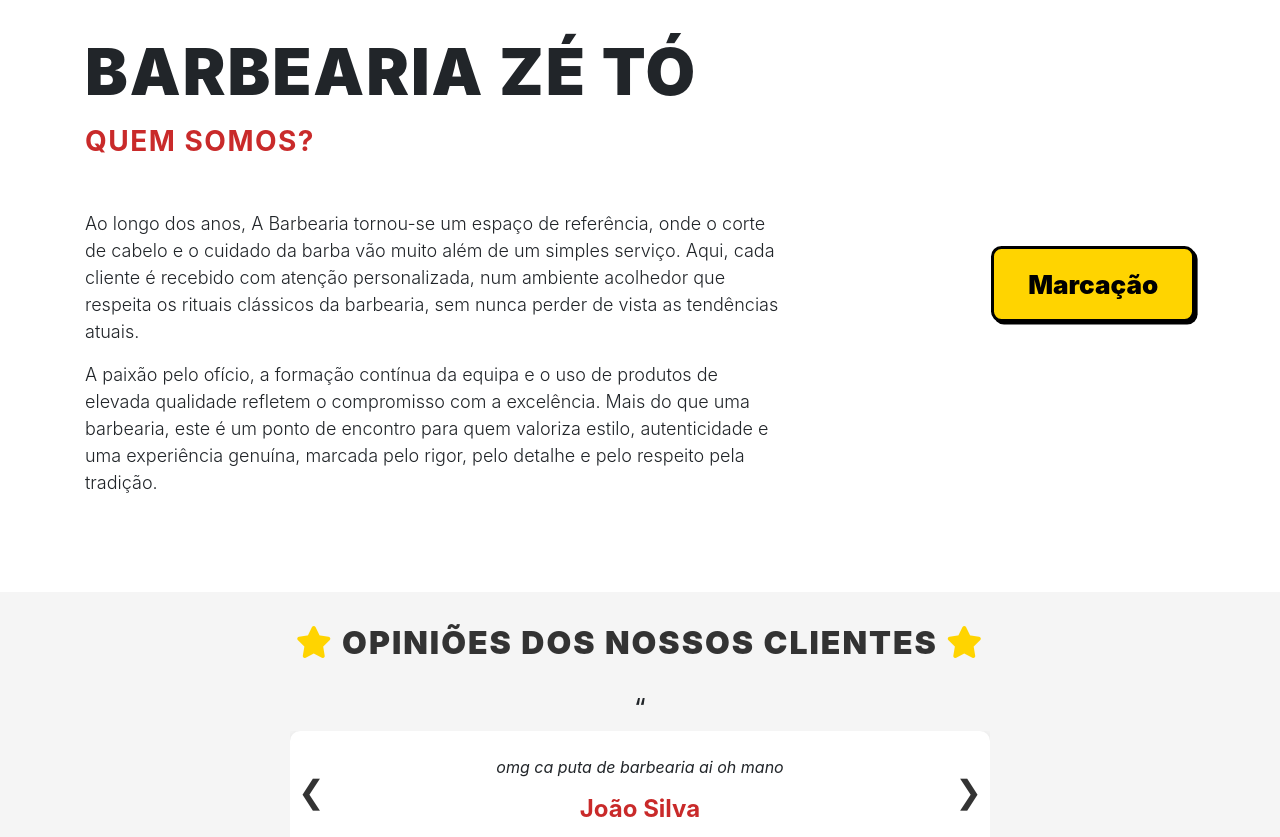
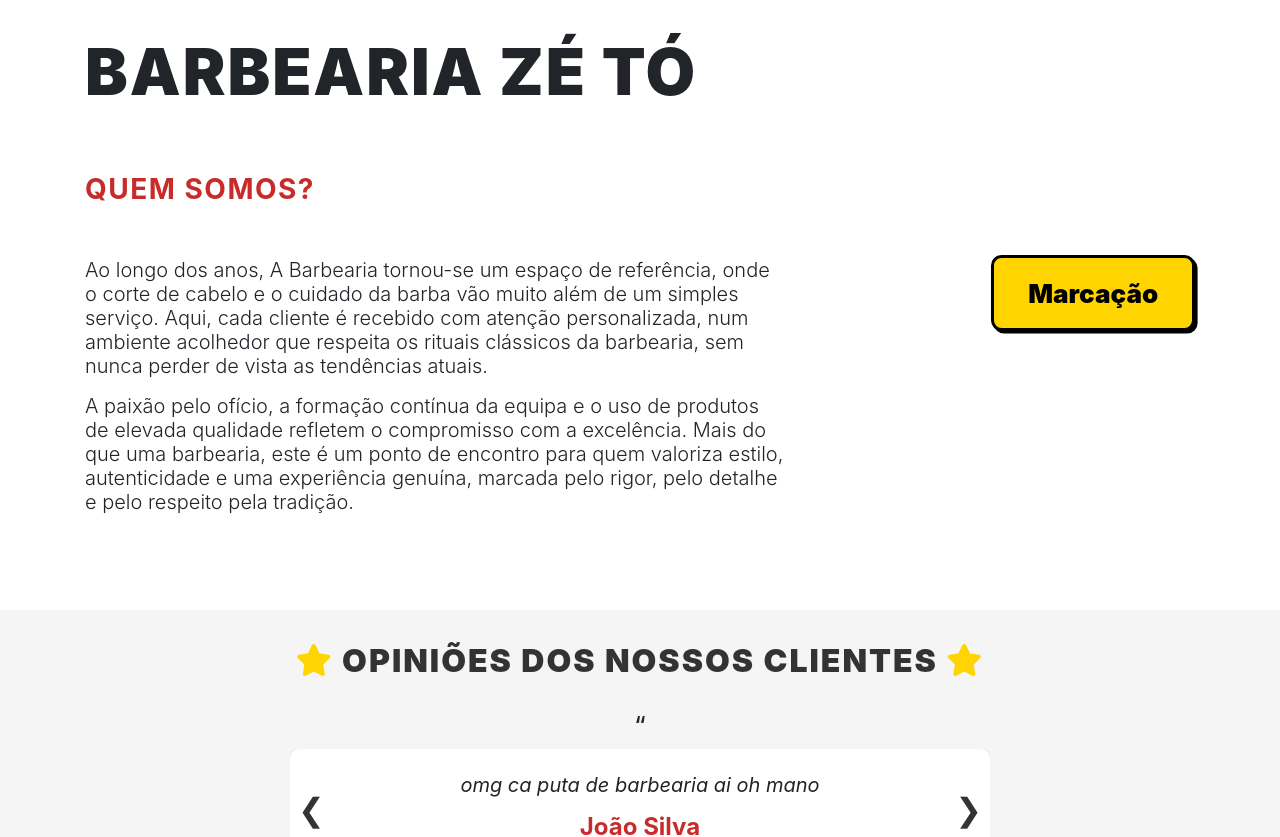
Before and after one commit to GoncaloMoreira01/Barbearia-FE, an Angular app: page /home in a window 1280 px wide. Shown: the part 640-1477 px from the top of the page. Built offline with nearby package versions, Linux system fonts and the light colour scheme.

Commit message:
[TASK] change .css on the text of the home page

```diff
--- a/src/app/home/home.css
+++ b/src/app/home/home.css
@@ -33,14 +33,23 @@
   font-weight: 900;
   letter-spacing: 2px;
   text-transform: uppercase;
+  margin-bottom: 8px;
+
 }
 
 .subtitle {
+  margin-top: 3rem;
   font-size: 28px;
   font-weight: 700;
   text-transform: uppercase;
   color: var(--red-color);
-  letter-spacing: 1.5px;}
+  letter-spacing: 1.5px;
+}
+
+p {
+  font-size: 20px;
+  line-height: 120%;
+}
 
 .description {
   font-size: 18px;
--- a/src/index.html
+++ b/src/index.html
@@ -10,6 +10,10 @@
   <link rel="stylesheet" href="https://cdnjs.cloudflare.com/ajax/libs/font-awesome/6.5.1/css/all.min.css"/>
   <link rel="stylesheet" href="https://cdn.jsdelivr.net/npm/bootstrap@4.0.0/dist/css/bootstrap.min.css" integrity="sha384-Gn5384xqQ1aoWXA+058RXPxPg6fy4IWvTNh0E263XmFcJlSAwiGgFAW/dAiS6JXm" crossorigin="anonymous">
 
+  <link rel="preconnect" href="https://fonts.googleapis.com">
+  <link rel="preconnect" href="https://fonts.gstatic.com" crossorigin>
+  <link href="https://fonts.googleapis.com/css2?family=Roboto:wght@300;400;500&display=swap" rel="stylesheet">
+  <link href="https://fonts.googleapis.com/icon?family=Material+Icons" rel="stylesheet">
 </head>
 <body>
   <app-root></app-root>
```
